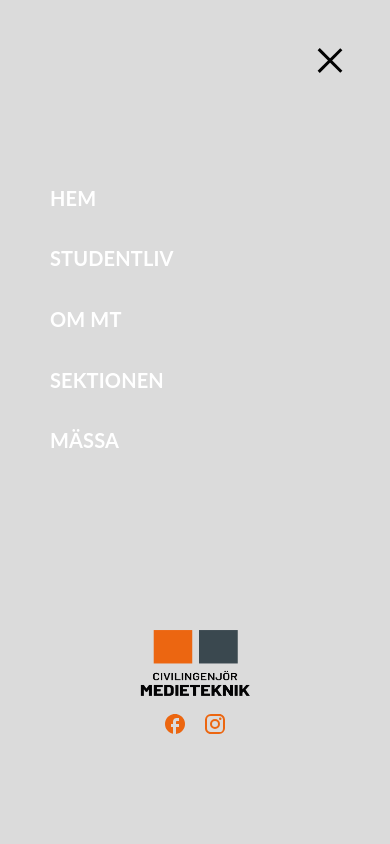
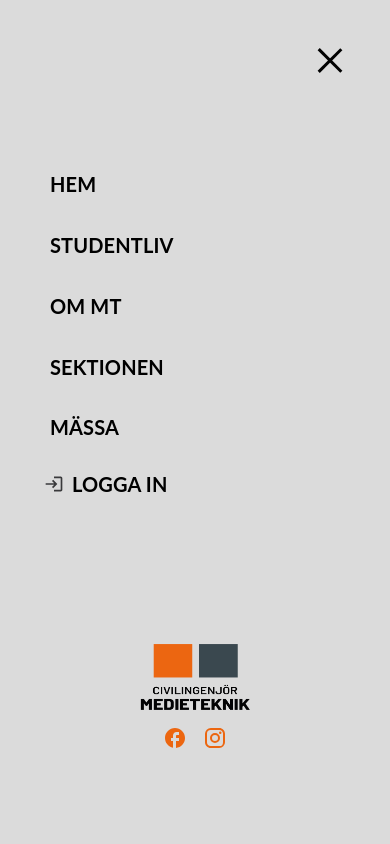
Before and after one commit to webbchef/medieteknik, a Next.js app: page /about in a window 390 px wide. Both pictures are taken after a click on the button 330 px from the left and 60 px from the top of the page. Shown: the top 844 px of the page. Built offline with nearby package versions, Linux system fonts and the light colour scheme.

Commit message:
header design

```diff
--- a/components/navigation/Navigation.module.css
+++ b/components/navigation/Navigation.module.css
@@ -14,14 +14,20 @@
   position: absolute;
   display: block;
   width: 100%;
-  height: 2px;
+  height: 2.5px;
   bottom: 0;
   left: 0;
   background-color: #000;
   transform: scaleX(0);
   transition: transform 0.3s ease;
+  margin: -2px;
 }
 
 .link:hover::before {
   transform: scaleX(1);
 }
+
+.active {
+  border-bottom: 2.5px solid black;
+  line-height: 1;
+}
--- a/components/navigation/Navigation.tsx
+++ b/components/navigation/Navigation.tsx
@@ -1,4 +1,6 @@
 import React, { useState, useEffect, useContext } from "react";
+import { useRouter } from "next/router";
+
 import {
   ListItemText,
   Box,
@@ -26,6 +28,10 @@ export default function Navigation() {
   const [bgColor, setBgColor] = useState<boolean>(false);
   const { isMobile, isIpad, isDesktop } = useContext(MobileStateContext);
 
+  const router = useRouter();
+  const currentRoute = router.pathname;
+
+  console.log(currentRoute);
   function openMenu() {
     setOpen(true);
   }
@@ -71,14 +77,10 @@ export default function Navigation() {
             href={link.to}
             onClick={closeMenu}
             legacyBehavior={false}
-            className={styles.link}
+            // className={styles.link}
+            className={currentRoute === link.to ? styles.active : styles.link}
           >
-            <Typography
-              variant="h4"
-              sx={isMobile ? { color: "white" } : { color: "black" }}
-            >
-              {link.name}
-            </Typography>
+            <Typography variant="h4">{link.name}</Typography>
           </Link>
         </ListItem>
       ))}
@@ -90,14 +92,24 @@ export default function Navigation() {
           href="https://www.medieteknikdagen.se/"
           className={styles.link}
         >
-          <Typography
-            variant="h4"
-            sx={isMobile ? { color: "white" } : { color: "black" }}
-          >
-            MÄSSA
-          </Typography>
+          <Typography variant="h4">MÄSSA</Typography>
         </a>
       </ListItem>
+      {!isDesktop && (
+        <ListItem>
+          <Link
+            href="https://old.medieteknik.nu/forum_cookie"
+            target="_blank"
+            rel="noopener"
+            onClick={closeMenu}
+            className={styles.link}
+          >
+            <Button startIcon={<LoginIcon />}>
+              <Typography variant="h4">LOGGA IN</Typography>
+            </Button>
+          </Link>
+        </ListItem>
+      )}
     </List>
   );
 
@@ -189,6 +201,7 @@ export default function Navigation() {
               alignItems="center"
             >
               {list()}
+
               <Grid item>
                 <Image
                   alt="MT LOGO"
```
